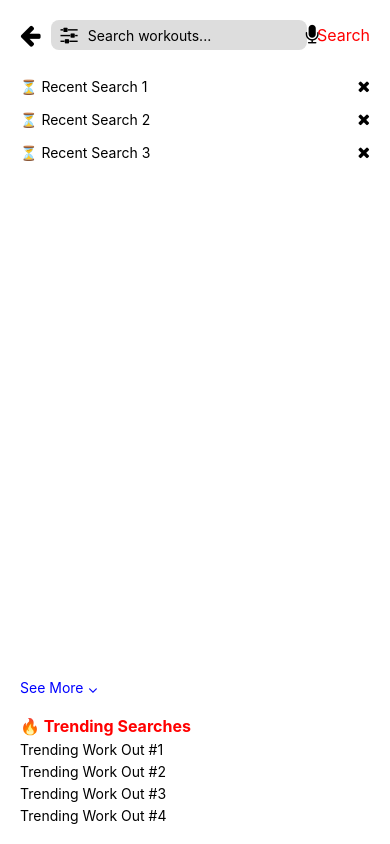
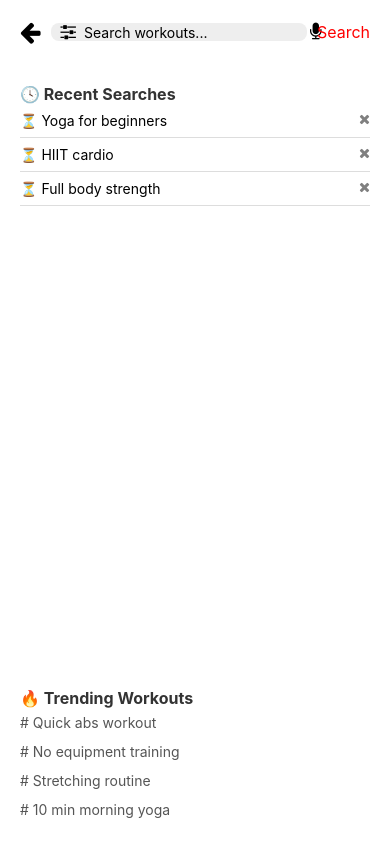
Before and after one commit to eugeney1/fitnessappai1, a React Native app: screen /WorkoutSearch in a window 390 px wide. Built offline with nearby package versions, Linux system fonts and the light colour scheme.

Commit message:
Update WorkoutSearchScreen.js

```diff
--- a/screens/WorkoutSearchScreen.js
+++ b/screens/WorkoutSearchScreen.js
@@ -1,10 +1,38 @@
-import React from 'react';
-import { View, Text, TextInput, TouchableOpacity, FlatList, StyleSheet } from 'react-native';
+import React, { useState } from 'react';
+import {
+  View,
+  Text,
+  TextInput,
+  TouchableOpacity,
+  FlatList,
+  StyleSheet
+} from 'react-native';
 import Icon from 'react-native-vector-icons/FontAwesome';
 
 export default function WorkoutSearchScreen({ navigation }) {
-  const recentSearches = ["Recent Search 1", "Recent Search 2", "Recent Search 3"];
-  const trendingWorkouts = ["Trending Work Out #1", "Trending Work Out #2", "Trending Work Out #3", "Trending Work Out #4"];
+  const [query, setQuery] = useState('');
+  const [recentSearches, setRecentSearches] = useState([
+    'Yoga for beginners',
+    'HIIT cardio',
+    'Full body strength',
+  ]);
+  const trendingWorkouts = [
+    'Quick abs workout',
+    'No equipment training',
+    'Stretching routine',
+    '10 min morning yoga',
+  ];
+
+  const handleSearch = (searchText) => {
+    if (!searchText.trim()) return;
+    // Navigate to WorkoutScreen with the query
+    navigation.navigate('Workout', { query: searchText });
+
+    // Add to recent (avoid duplicates)
+    if (!recentSearches.includes(searchText)) {
+      setRecentSearches([searchText, ...recentSearches.slice(0, 4)]);
+    }
+  };
 
   return (
     <View style={styles.container}>
@@ -13,37 +41,53 @@ export default function WorkoutSearchScreen({ navigation }) {
         <TouchableOpacity onPress={() => navigation.goBack()}>
           <Icon name="arrow-left" size={24} color="black" />
         </TouchableOpacity>
+
         <View style={styles.searchBar}>
-          <TouchableOpacity onPress={() => navigation.navigate('WorkoutFilter')}>
-            <Icon name="sliders" size={20} color="black" />
+          <TouchableOpacity>
+            <Icon name="sliders" size={18} color="black" />
           </TouchableOpacity>
-          <TextInput style={styles.searchInput} placeholder="Search workouts..." />
+
+          <TextInput
+            style={styles.searchInput}
+            placeholder="Search workouts..."
+            value={query}
+            onChangeText={setQuery}
+            onSubmitEditing={() => handleSearch(query)}
+          />
+
           <TouchableOpacity onPress={() => alert('Voice search activated!')}>
-            <Icon name="microphone" size={20} color="black" />
+            <Icon name="microphone" size={18} color="black" />
           </TouchableOpacity>
         </View>
+
+        <TouchableOpacity onPress={() => handleSearch(query)}>
           <Text style={styles.searchText}>Search</Text>
+        </TouchableOpacity>
       </View>
 
       {/* Recent Searches */}
+      <Text style={styles.sectionHeader}>🕓 Recent Searches</Text>
       <FlatList
         data={recentSearches}
         keyExtractor={(item) => item}
         renderItem={({ item }) => (
+          <TouchableOpacity onPress={() => handleSearch(item)}>
             <View style={styles.searchItem}>
               <Text>⏳ {item}</Text>
               <TouchableOpacity>
-              <Icon name="times" size={16} color="black" />
+                <Icon name="times" size={14} color="gray" />
               </TouchableOpacity>
             </View>
+          </TouchableOpacity>
         )}
       />
-      <TouchableOpacity><Text style={styles.showMore}>See More ⌄</Text></TouchableOpacity>
 
       {/* Trending Searches */}
-      <Text style={styles.sectionHeader}>🔥 Trending Searches</Text>
+      <Text style={styles.sectionHeader}>🔥 Trending Workouts</Text>
       {trendingWorkouts.map((item, index) => (
-        <Text key={index} style={styles.trendingItem}>{item}</Text>
+        <TouchableOpacity key={index} onPress={() => handleSearch(item)}>
+          <Text style={styles.trendingItem}># {item}</Text>
+        </TouchableOpacity>
       ))}
     </View>
   );
@@ -51,12 +95,45 @@ export default function WorkoutSearchScreen({ navigation }) {
 
 const styles = StyleSheet.create({
   container: { flex: 1, padding: 20, backgroundColor: '#fff' },
-  searchHeader: { flexDirection: 'row', alignItems: 'center', marginBottom: 20 },
-  searchBar: { flex: 1, flexDirection: 'row', alignItems: 'center', backgroundColor: '#ddd', borderRadius: 8, paddingHorizontal: 10, paddingVertical: 5, marginLeft: 10 },
-  searchInput: { flex: 1, marginLeft: 10 },
-  searchText: { color: 'red', fontSize: 16, marginLeft: 10 },
-  searchItem: { flexDirection: 'row', justifyContent: 'space-between', paddingVertical: 8 },
-  sectionHeader: { fontSize: 16, fontWeight: 'bold', marginTop: 20, color: 'red' },
-  trendingItem: { marginTop: 5 },
-  showMore: { color: 'blue', marginTop: 10 }
+  searchHeader: {
+    flexDirection: 'row',
+    alignItems: 'center',
+    marginBottom: 20,
+  },
+  searchBar: {
+    flex: 1,
+    flexDirection: 'row',
+    alignItems: 'center',
+    backgroundColor: '#eee',
+    borderRadius: 8,
+    paddingHorizontal: 10,
+    marginLeft: 10,
+  },
+  searchInput: {
+    flex: 1,
+    paddingHorizontal: 8,
+  },
+  searchText: {
+    color: 'red',
+    fontSize: 16,
+    marginLeft: 10,
+  },
+  searchItem: {
+    flexDirection: 'row',
+    justifyContent: 'space-between',
+    paddingVertical: 8,
+    borderBottomWidth: 0.5,
+    borderColor: '#ddd',
+  },
+  sectionHeader: {
+    fontSize: 16,
+    fontWeight: 'bold',
+    marginTop: 20,
+    color: '#333',
+  },
+  trendingItem: {
+    paddingVertical: 6,
+    fontSize: 14,
+    color: '#555',
+  },
 });
```
Lines whose indentation alone changed are shown as unchanged.
